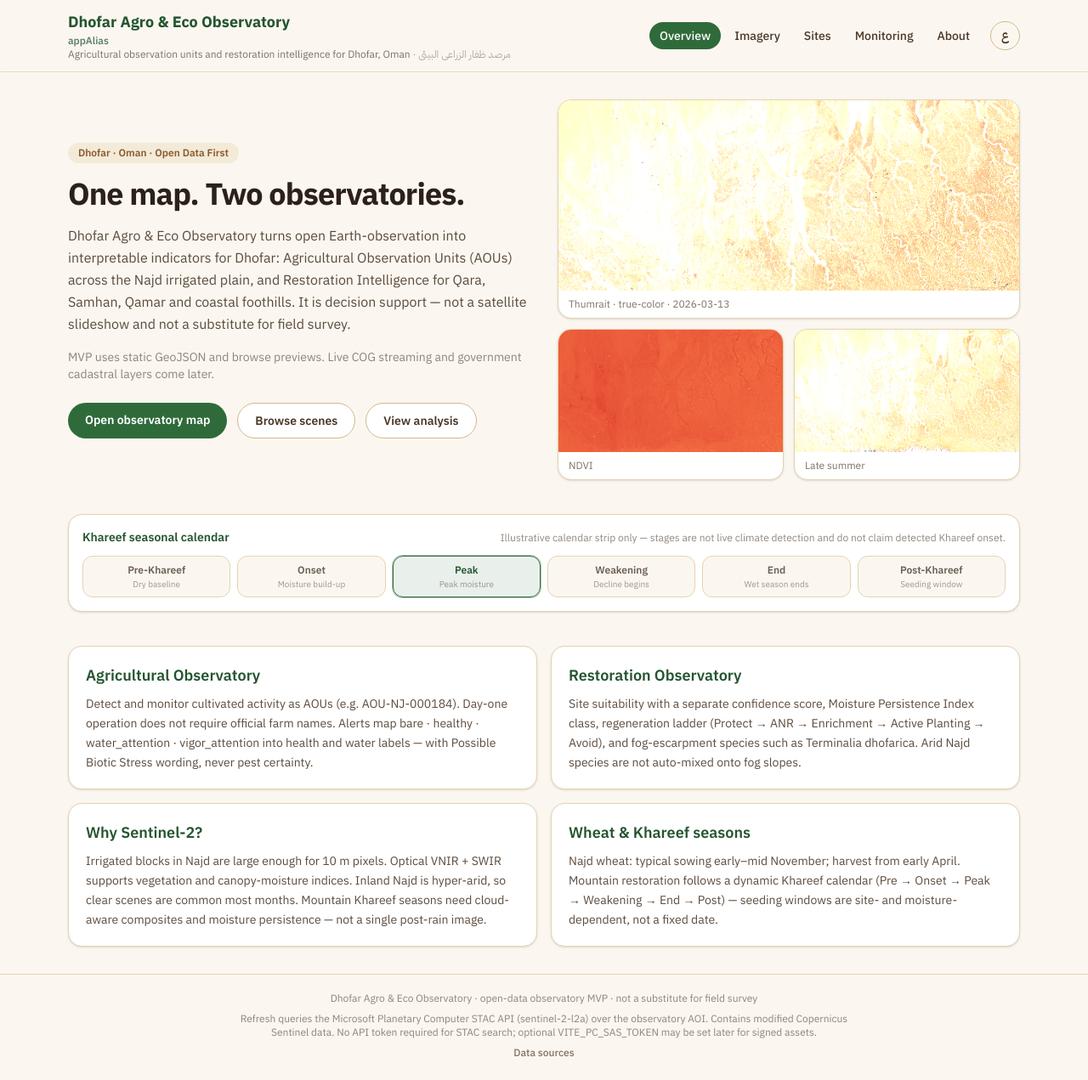
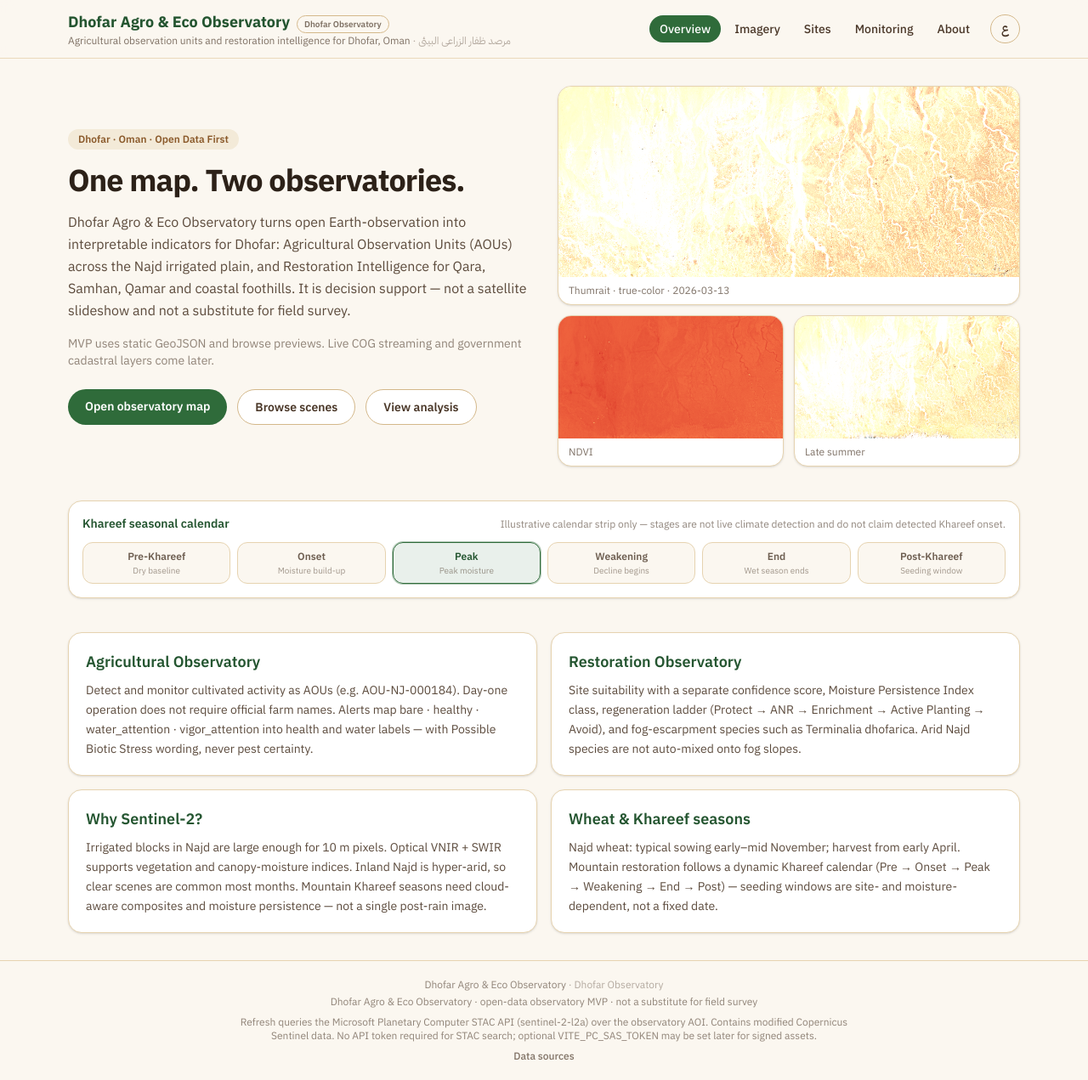
Before and after one commit to dhofaracademia/dhofar-agro-eco-observatory, a React (Vite) app in the folder app/: page /en in a window 1280 px wide. Shown: the whole page at 85% size. Built offline with nearby package versions, Linux system fonts and the light colour scheme; no server answers.

Commit message:
fix(round1-addendum): app/src/components/Layout.tsx

```diff
--- a/app/src/components/Layout.tsx
+++ b/app/src/components/Layout.tsx
@@ -12,23 +12,25 @@ export default function Layout({ children }: { children: ReactNode }) {
   const { locale = "en" } = useParams();
   const other = locale === "ar" ? "en" : "ar";
   const base = `/${locale}`;
-  const title =
-    i18n.language === "ar"
-      ? t("appName")
-      : t("appName");
-  const subtitleSecondary =
-    i18n.language === "ar" ? "Dhofar Agro & Eco Observatory" : "مرصد ظفار الزراعي البيئي";
+  const isAr = i18n.language === "ar";
 
   return (
     <div className="min-h-screen flex flex-col">
       <header className="sticky top-0 z-20 border-b border-sand-200/80 bg-sand-50/90 backdrop-blur">
         <div className="mx-auto flex max-w-6xl flex-wrap items-center justify-between gap-3 px-4 py-3">
           <Link to={base} className="min-w-0">
-            <div className="text-lg font-bold text-crop-700">{title}</div>
-            <div className="text-xs font-medium text-crop-700/80">{t("appAlias")}</div>
+            <div className="flex flex-wrap items-baseline gap-2">
+              <span className="text-lg font-bold text-crop-700">{t("appName")}</span>
+              <span className="rounded-full border border-sand-300 px-2 py-0.5 text-[10px] font-semibold text-sand-800/70">
+                {t("navAlias")}
+              </span>
+            </div>
             <div className="truncate text-xs text-sand-800/70">
               {t("subtitle")}
-              <span className="text-sand-800/40"> · {subtitleSecondary}</span>
+              <span className="text-sand-800/40">
+                {" "}
+                · {isAr ? "Dhofar Agro & Eco Observatory" : "مرصد ظفار الزراعي البيئي"}
+              </span>
             </div>
           </Link>
           <nav className="flex flex-wrap items-center gap-1">
@@ -58,7 +60,11 @@ export default function Layout({ children }: { children: ReactNode }) {
       </header>
       <main className="mx-auto w-full max-w-6xl flex-1 px-4 py-8">{children}</main>
       <footer className="border-t border-sand-200 py-5 text-center text-xs text-sand-800/60">
-        <div>{t("footer")}</div>
+        <div>
+          {t("appName")}
+          <span className="text-sand-800/40"> · {t("navAlias")}</span>
+        </div>
+        <div className="mt-1">{t("footer")}</div>
         <div className="mx-auto mt-2 max-w-3xl px-4">{t("gallery.howRefresh")}</div>
         <div className="mt-2 font-medium text-sand-800/70">{t("about.dataSourcesTitle")}</div>
       </footer>
```
